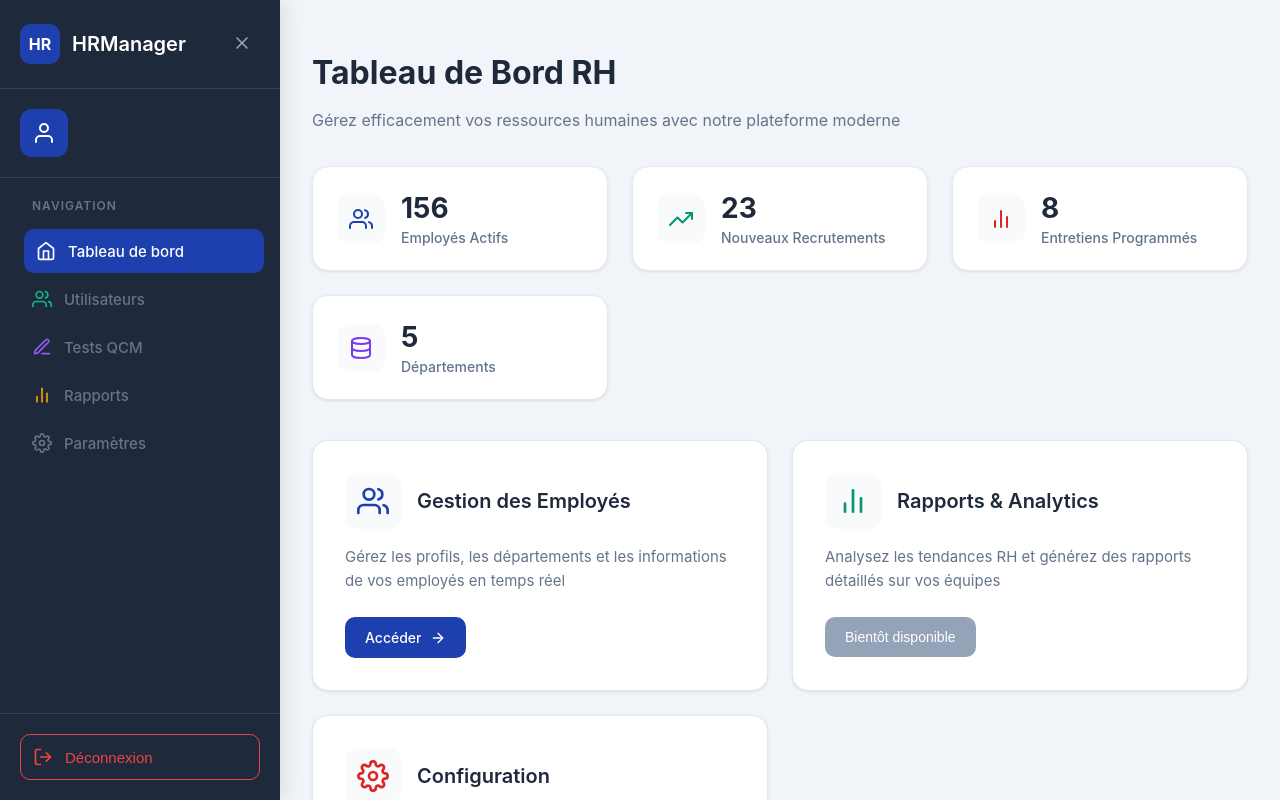
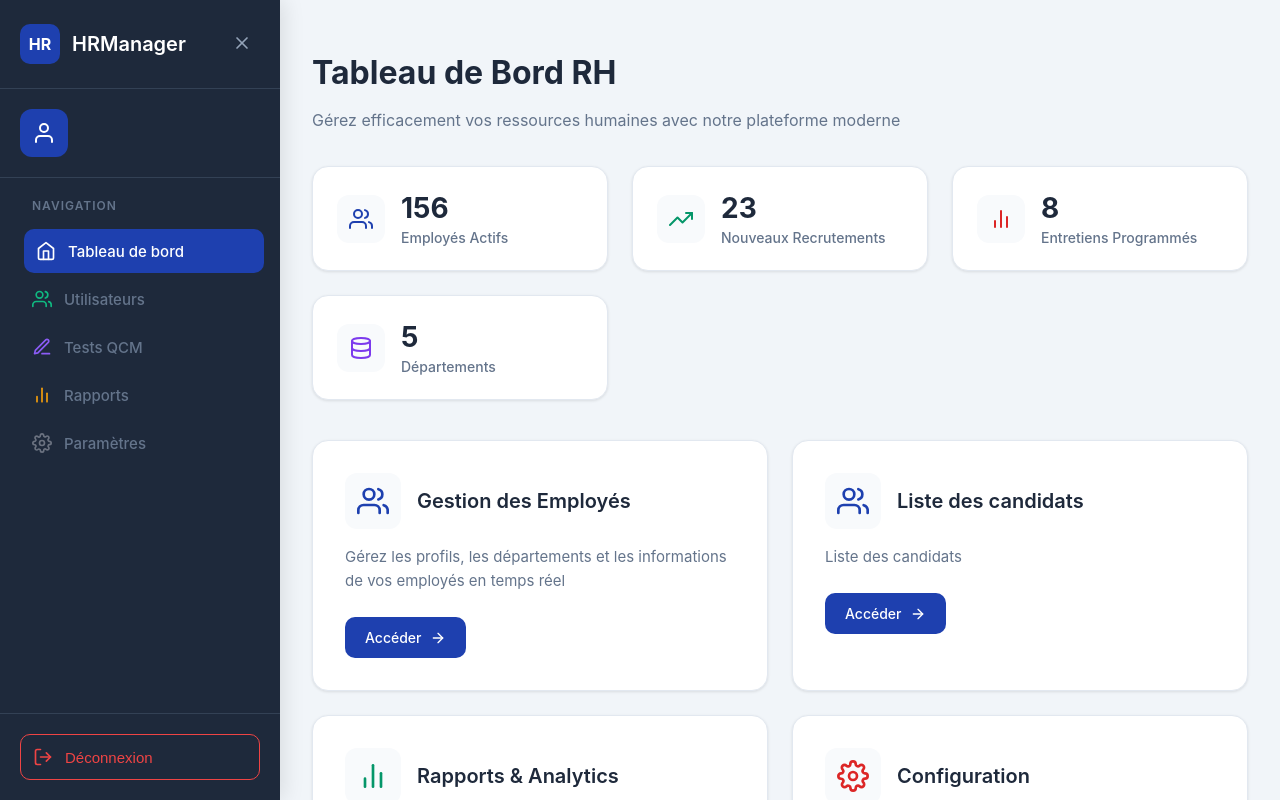
Before and after one commit to TsioryVahya/ApplicationGestion, a React (Create React App) app in the folder front/: page / in a window 1280 px wide. Shown: the top 800 px of the page. Built offline with nearby package versions, Linux system fonts and the light colour scheme; sample sign-in values are in the browser's storage.

Commit message:
Update Home.js

```diff
--- a/front/src/pages/Home.js
+++ b/front/src/pages/Home.js
@@ -75,6 +75,22 @@ const Home = () => {
           </div>
           <p style={styles.featureDescription}>
             Gérez les profils, les départements et les informations de vos employés en temps réel
+          </p>
+          <Link to="/utilisateurs" style={styles.featureButton}>
+            <span>Accéder</span>
+            <FiArrowRight size={16} />
+          </Link>
+        </div>
+
+                <div style={styles.featureCard}>
+          <div style={styles.featureHeader}>
+            <div style={styles.featureIcon}>
+              <FiUsers size={32} color="#1e40af" />
+            </div>
+            <h3 style={styles.featureTitle}>Liste des candidats</h3>
+          </div>
+          <p style={styles.featureDescription}>
+            Liste des candidats
           </p>
           <Link to="/utilisateurs" style={styles.featureButton}>
             <span>Accéder</span>
```
